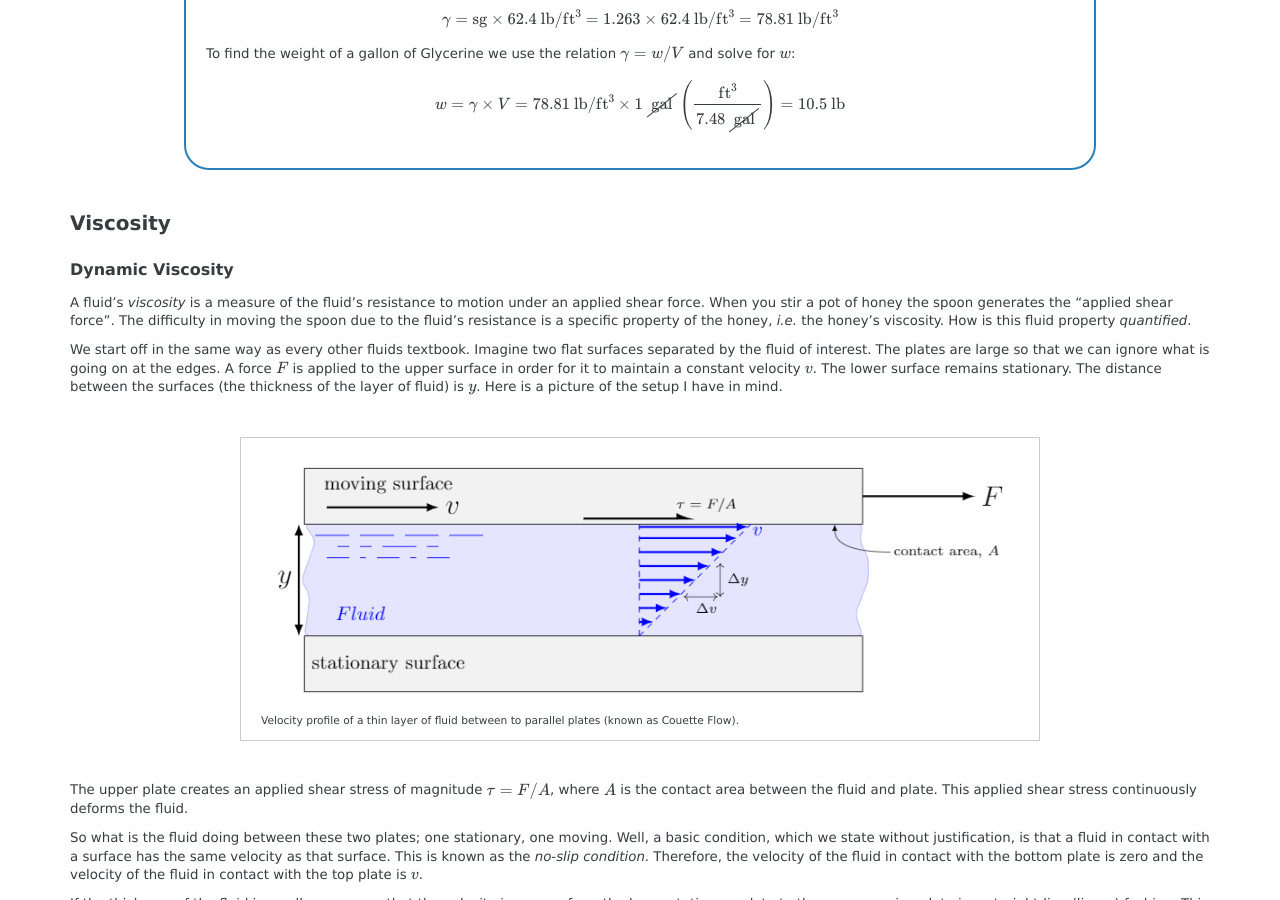
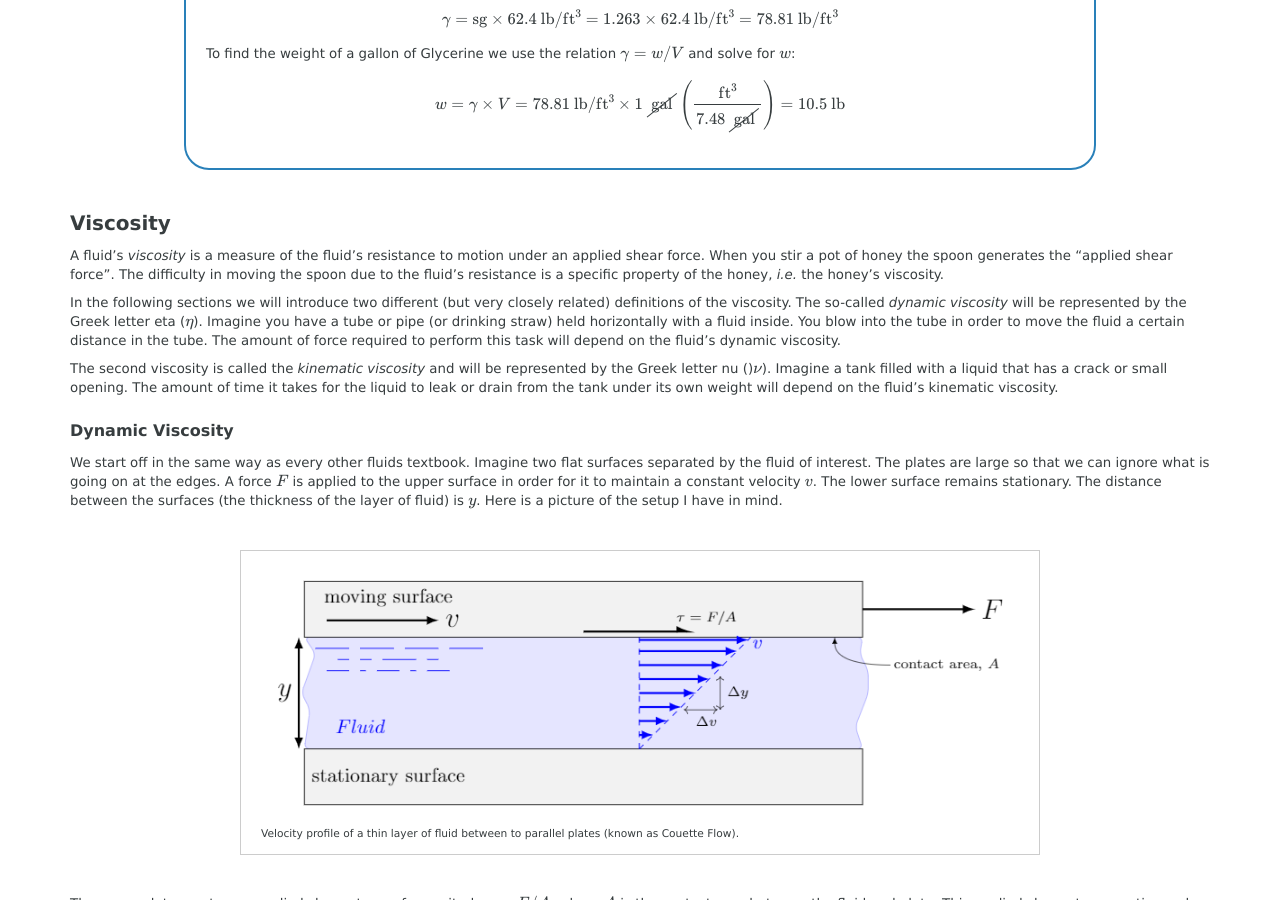
Before and after one commit to kdusling/kdusling.github.io, a Jekyll site: the page built from teaching/Applied-Fluids/Notes/FluidProperties.md, in a window 1280 px wide and 900 px high, scrolled down 2475 px. Built offline with Jekyll 4.4.1, drawn with Linux system fonts in a browser that asks for light colours; formulas are drawn with MathJax 3; some of the changed text lies outside the part shown.

Commit message:
viscosity

```diff
--- a/teaching/Applied-Fluids/Notes/FluidProperties.md
+++ b/teaching/Applied-Fluids/Notes/FluidProperties.md
@@ -184,9 +184,14 @@ $$
 
 ## Viscosity
 
+A fluid's *viscosity* is a measure of the fluid's resistance to motion under an applied shear force.  When you stir a pot of honey the spoon generates the "applied shear force".  The difficulty in moving the spoon due to the fluid's resistance is a specific property of the honey, *i.e.* the honey's viscosity.
+
+In the following sections we will introduce two different (but very closely related) definitions of the viscosity.  The so-called *dynamic viscosity* will be represented by the Greek letter eta ($\eta$).  Imagine you have a tube or pipe (or drinking straw) held horizontally with a fluid inside.  You blow into the tube in order to move the fluid a certain distance in the tube.  The amount of force required to perform this task will depend on the fluid's dynamic viscosity.
+
+The second viscosity is called the *kinematic viscosity* and will be represented by the Greek letter nu ()$\nu$).  Imagine a tank filled with a liquid that has a crack or small opening.  The amount of time it takes for the liquid to leak or drain from the tank under its own weight will depend on the fluid's kinematic viscosity.
+
+
 ### Dynamic Viscosity
-
-A fluid's *viscosity* is a measure of the fluid's resistance to motion under an applied shear force.  When you stir a pot of honey the spoon generates the "applied shear force".  The difficulty in moving the spoon due to the fluid's resistance is a specific property of the honey, *i.e.* the honey's viscosity.  How is this fluid property *quantified*.
 
 We start off in the same way as every other fluids textbook.  Imagine two flat surfaces separated by the fluid of interest.  The plates are large so that we can ignore what is going on at the edges.  A force $F$ is applied to the upper surface in order for it to maintain a constant velocity $v$.  The lower surface remains stationary.  The distance between the surfaces (the thickness of the layer of fluid) is $y$.  Here is a picture of the setup I have in mind.
 
@@ -202,7 +207,6 @@ The upper plate creates an applied shear stress of magnitude $\tau=F/A$, where $
 So what is the fluid doing between these two plates; one stationary, one moving. Well, a basic condition, which we state without justification, is that a fluid in contact with a surface has the same velocity as that surface.  This is known as the *no-slip condition*.  Therefore, the velocity of the fluid in contact with the bottom plate is zero and the velocity of the fluid in contact with the top plate is $v$.
 
 If the thickness of the fluid is small we assume that the velocity increases from the lower stationary plate to the upper moving plate in a straight-line (linear) fashion.  This rate-of-change in velocity from the bottom plate to the top is known as the *shear rate* or *velocity gradient* or *strain* and expressed as $\Delta v/\Delta y$ (*i.e.* it's the slope of the velocity profile).  The shear rate is often written as $\dot{\gamma}$ (the Greek letter gamma with a dot--the dot represents a derivative) and has units $1/s$ (*i.e.* reciprocal seconds or inverse seconds).
-
 
 The amount of applied shear stress that is necessary to generate a certain strain is a measure of the fluids viscosity.  For example, the external force required to generate the same upper-plate velocity in honey and water would be much larger for the honey (the honey is more viscous).
 
@@ -235,11 +239,12 @@ $$
 \nu=\frac{\eta}{\rho}
 $$
 
-The reason for introducing the kinematic viscosity is that many calculations will end up involving precisely this ratio.  Based on the definition given above the units for kinematic viscosity in the SI system is $m^2/s$ and in the US system $\ft^2/s$.  Kinematic viscosities are sometimes reports in an older unit called the centistoke whish is $1.0\times 10^{-6}\,\m^2/s=1~\mm^2/s.
-
-The dynamic viscosity characterizes how much pressure would be required to move a move a fluid inside it for a certain distance..  The kinematic viscosity characterizes how long a fluid takes to drain or leak under its own weight.
+The reason for introducing the kinematic viscosity is that many calculations will end up involving precisely this ratio.  Based on the definition given above the units for kinematic viscosity in the SI system is $m^2/s$ and in the US system $\ft^2/s$.  Kinematic viscosities are oftentimes reported in an older unit called the centistoke whish is $1.0\times 10^{-6}\,\m^2/s=1~\mm^2/s$.
 
 ### Non-Newtonian fluids
+
+The previous section described a fluid as Newtonian if there was a linear relationship between the applied stress and resulting strain.  This is an idealization and while it serves as a reasonable description of many of the fluids we will encounter other fluids are not so simple.
+
 
 <div class="photo" style="width: 500px;">
   <img src="img\ShearStrainNonNewtonian.png" alt="Rheogram for Olive Oil">
@@ -259,6 +264,17 @@ The dynamic viscosity characterizes how much pressure would be required to move
 
 ### Temperature Dependence of Viscosity
 
+The viscosity of a fluid can change drastically with temperature.  As far as I'm aware, all liquids experience a decrease in viscosity with an increase in temperature.  Think of motor oil, which is difficult to pour when cold but flows easily when the temperature is increased.  Gases follow the opposite trend, their viscosity increases with increasing temperature. Also, the sensitivity to temperature is greater for liquids. As an example of this the dynamic viscosity of liquid water (curve below $100\C$) and water-vapor (curve above $100\C$) is shown in the figure below.  Note that the y-axis is a logarithmic scale.
+
+<div class="photo" style="width: 500px;">
+  <img src="img\VisWaterSteam.png" alt="Dynamic viscosity of liquid water and water-vapor.">
+  <p>
+Dynamic viscosity of liquid water and water-vapor on a log-linear plot.
+  </p>
+</div>
+
+
+
 ### Viscosity Measurement
 
 ## Pressure
```
Also changed, not shown: teaching/Applied-Fluids/Notes/ViscosityData.md (added, +46 -0 lines), teaching/Applied-Fluids/Notes/img/VisSteam.png (renamed from teaching/Applied-Fluids/imgs/VisSteam.png), teaching/Applied-Fluids/Notes/img/VisWater.png (renamed from teaching/Applied-Fluids/imgs/VisWater.png), teaching/Applied-Fluids/Notes/img/VisWaterSteam.png (renamed from teaching/Applied-Fluids/imgs/VisWaterSteam.png).
